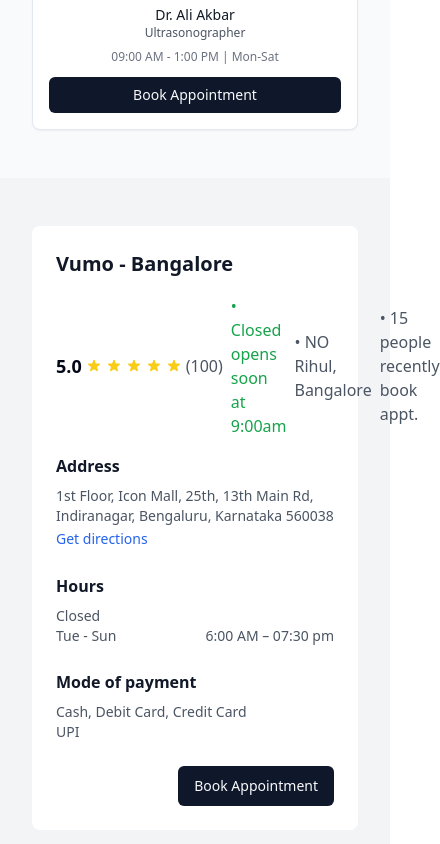
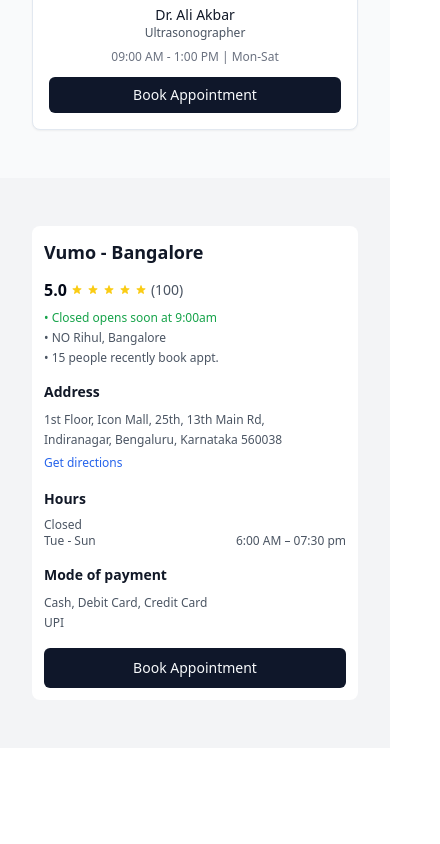
Before and after one commit to Mateen-Abid/carelinx-app, a React (Vite) app: page /clinic/1 in a window 390 px wide. Shown: the part 1836-2680 px from the top of the page, 440 px wide, since content can reach past the window. After the commit the page ends 2584 px from the top, so only its background shows below. Built offline with nearby package versions, Linux system fonts and the light colour scheme; no server answers.

Commit message:
Fix responsive issue in clinic details

```diff
--- a/src/pages/ClinicDetails.tsx
+++ b/src/pages/ClinicDetails.tsx
@@ -153,61 +153,63 @@ const ClinicDetails = () => {
       {/* Location & Info Section */}
       <section className="py-12 px-8 bg-gray-100">
         <div className="max-w-7xl mx-auto">
-          <div className="bg-white rounded-lg p-6">
-            <h3 className="text-xl font-bold text-gray-900 mb-4">Vumo - Bangalore</h3>
-            <div className="flex items-center gap-2 mb-4">
+          <div className="bg-white rounded-lg p-3 sm:p-4 lg:p-6">
+            <h3 className="text-lg sm:text-xl font-bold text-gray-900 mb-3 sm:mb-4">Vumo - Bangalore</h3>
+            <div className="flex flex-col sm:flex-row sm:items-center gap-2 sm:gap-4 mb-4">
               <div className="flex items-center gap-1">
-                <span className="text-lg font-bold">5.0</span>
+                <span className="text-base sm:text-lg font-bold">5.0</span>
                 <div className="flex gap-1">
                   {[...Array(5)].map((_, i) => (
-                    <svg key={i} className="w-4 h-4 text-yellow-400 fill-current" viewBox="0 0 20 20">
+                    <svg key={i} className="w-3 h-3 sm:w-4 sm:h-4 text-yellow-400 fill-current" viewBox="0 0 20 20">
                       <path d="M9.049 2.927c.3-.921 1.603-.921 1.902 0l1.07 3.292a1 1 0 00.95.69h3.462c.969 0 1.371 1.24.588 1.81l-2.8 2.034a1 1 0 00-.364 1.118l1.07 3.292c.3.921-.755 1.688-1.54 1.118l-2.8-2.034a1 1 0 00-1.175 0l-2.8 2.034c-.784.57-1.838-.197-1.539-1.118l1.07-3.292a1 1 0 00-.364-1.118L2.98 8.72c-.783-.57-.38-1.81.588-1.81h3.461a1 1 0 00.951-.69l1.07-3.292z" />
                     </svg>
                   ))}
                 </div>
-                <span className="text-gray-600">(100)</span>
+                <span className="text-gray-600 text-sm sm:text-base">(100)</span>
               </div>
-              <span className="text-green-600">• Closed opens soon at 9:00am</span>
-              <span className="text-gray-600">• NO Rihul, Bangalore</span>
-              <span className="text-gray-600">• 15 people recently book appt.</span>
+              <div className="flex flex-col gap-1 text-xs sm:text-sm">
+                <span className="text-green-600">• Closed opens soon at 9:00am</span>
+                <span className="text-gray-600">• NO Rihul, Bangalore</span>
+                <span className="text-gray-600">• 15 people recently book appt.</span>
+              </div>
             </div>
 
-            <div className="grid grid-cols-1 md:grid-cols-3 gap-6">
+            <div className="grid grid-cols-1 md:grid-cols-3 gap-4 sm:gap-6">
               <div>
-                <h4 className="font-semibold text-gray-900 mb-2">Address</h4>
-                <p className="text-sm text-gray-600">
+                <h4 className="font-semibold text-gray-900 mb-2 text-sm sm:text-base">Address</h4>
+                <p className="text-xs sm:text-sm text-gray-600 leading-relaxed">
                   1st Floor, Icon Mall, 25th, 13th Main Rd,<br />
                   Indiranagar, Bengaluru, Karnataka 560038
                 </p>
-                <Button variant="link" className="p-0 h-auto text-blue-600 text-sm">
+                <Button variant="link" className="p-0 h-auto text-blue-600 text-xs sm:text-sm mt-1">
                   Get directions
                 </Button>
               </div>
 
               <div>
-                <h4 className="font-semibold text-gray-900 mb-2">Hours</h4>
-                <div className="text-sm text-gray-600">
+                <h4 className="font-semibold text-gray-900 mb-2 text-sm sm:text-base">Hours</h4>
+                <div className="text-xs sm:text-sm text-gray-600">
                   <p className="flex justify-between">
                     <span>Closed</span>
                   </p>
                   <p className="flex justify-between">
                     <span>Tue - Sun</span>
-                    <span>6:00 AM – 07:30 pm</span>
+                    <span className="text-right">6:00 AM – 07:30 pm</span>
                   </p>
                 </div>
               </div>
 
               <div>
-                <h4 className="font-semibold text-gray-900 mb-2">Mode of payment</h4>
-                <p className="text-sm text-gray-600">
+                <h4 className="font-semibold text-gray-900 mb-2 text-sm sm:text-base">Mode of payment</h4>
+                <p className="text-xs sm:text-sm text-gray-600 leading-relaxed">
                   Cash, Debit Card, Credit Card<br />
                   UPI
                 </p>
               </div>
             </div>
 
-            <div className="mt-6 flex justify-end">
-              <Button onClick={() => handleBookAppointment()}>Book Appointment</Button>
+            <div className="mt-4 sm:mt-6 flex justify-center sm:justify-end">
+              <Button onClick={() => handleBookAppointment()} className="w-full sm:w-auto">Book Appointment</Button>
             </div>
           </div>
         </div>
```
